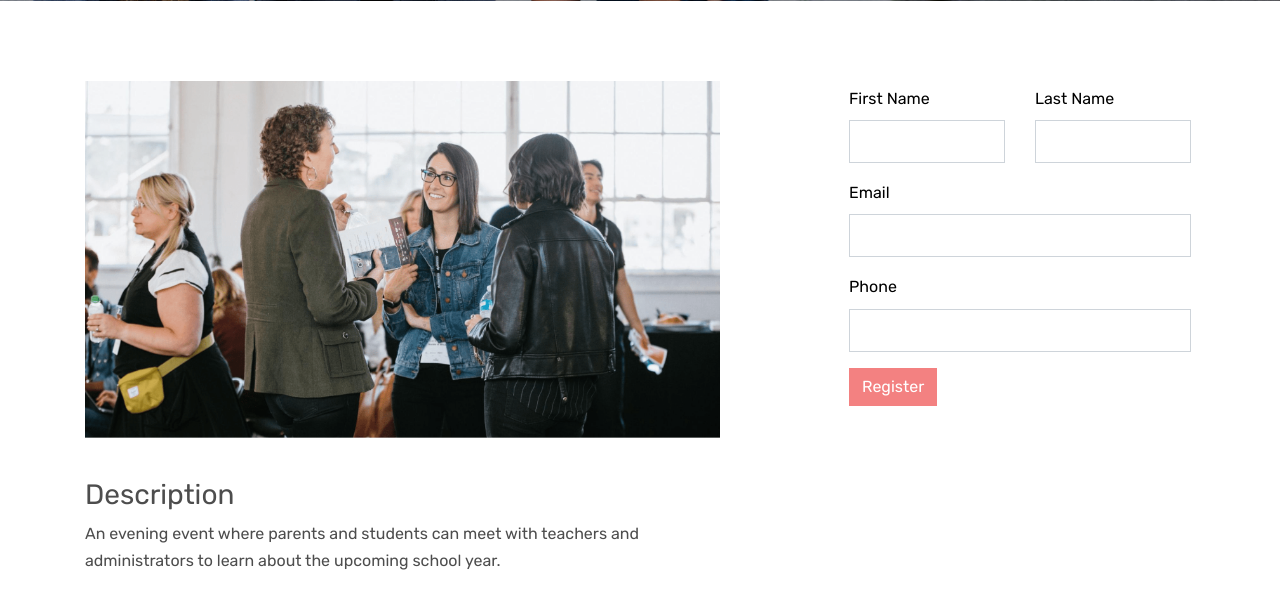
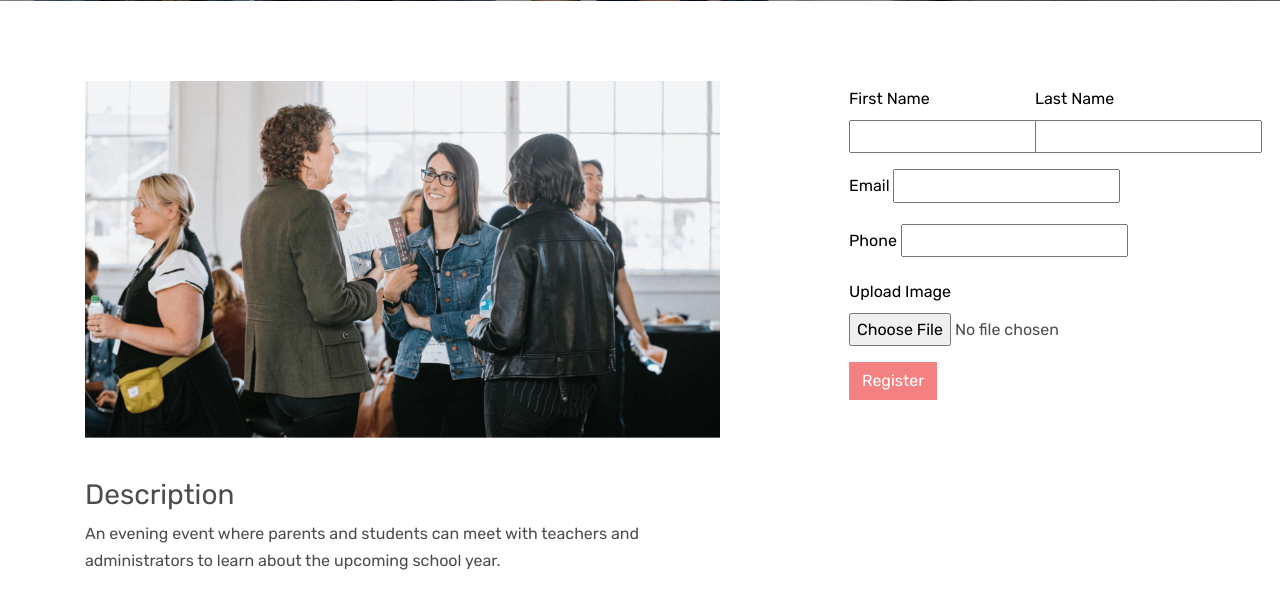
Before and after one commit to abduljalilmemon/Event-Management-System, a Django app: template app/templates/app/detail.html in a window 1280 px wide. Shown: the part 499-1104 px from the top of the page. Run offline with Django 5.2, Linux system fonts and the light colour scheme; the template is opened without the code that fills it: values that come from a table or form of the project are taken from there, others are empty; data comes from the database, SQL or seed files in the repository; both versions use the stored data as it was after the commit; some libraries are stand-ins or nearby versions; some web fonts are replaced.

Commit message:
added support for handling profile images for participant

```diff
--- a/app/forms.py
+++ b/app/forms.py
@@ -11,3 +11,6 @@ class AddParticipantForm(forms.ModelForm):
     class Meta:
         model = Participant
         fields = '__all__'
+
+    def clean_email(self):
+        return self.cleaned_data.get('email')
--- a/app/models.py
+++ b/app/models.py
@@ -49,8 +49,7 @@ class Participant(models.Model):
     last_name = models.CharField(max_length=100)
     email = models.EmailField(max_length=50, unique=True)
     phone_number = models.CharField(validators=[phone_regex], max_length=17, blank=True)
-    profile_image = models.ImageField(max_length=255, upload_to=get_profile_image_filepath, null=True, blank=True,
-                                      default=get_default_profile_image)
+    profile_image = models.ImageField(upload_to="images/", null=True, blank=True)
 
     def get_profile_image_filename(self):
         return str(self.profile_image)[str(self.profile_image).index('profile_images/' + str(self.pk) + "/"):]
--- a/app/templates/app/detail.html
+++ b/app/templates/app/detail.html
@@ -33,27 +33,41 @@
 
 
             <div class="col-lg-4 ml-auto">
-                <form action="{% url 'detail' %}" class="p-1 bg-white" method="post">
+                <form method="post" class="p-1 bg-white" enctype='multipart/form-data'>
+
+
+                    {% csrf_token %}
+<!--                    <div class="image-container" id="id_image_container">-->
+<!--                        <img class="border border-dark rounded-circle img-fluid mx-auto profile-image"-->
+<!--                             src="{% static '/app/images/person_1.jpg' %}">-->
+<!--                        {{ form.profile_image }}-->
+<!--                    </div>-->
                     <div class="row form-group">
                         <div class="col-md-6 mb-3 mb-md-0">
-                            <label class="text-black" for="first_name">First Name</label>
-                            <input type="text" id="first_name" name="first_name" class="form-control">
+                            <label class="text-black">First Name</label>
+                            {{ form.first_name }}
                         </div>
                         <div class="col-md-6">
-                            <label class="text-black" for="last_name">Last Name</label>
-                            <input type="text" id="last_name" name="last_name" class="form-control">
+                            <label class="text-black">Last Name</label>
+                            {{ form.last_name }}
                         </div>
                     </div>
                     <div class="row form-group">
                         <div class="col-md-12">
-                            <label class="text-black" for="email">Email</label>
-                            <input type="email" id="email" name="email" class="form-control">
+                            <label class="text-black">Email</label>
+                            {{ form.email }}
                         </div>
                     </div>
                     <div class="row form-group">
                         <div class="col-md-12">
-                            <label class="text-black" for="phone">Phone</label>
-                            <input type="tel" id="phone" name="phone" class="form-control">
+                            <label class="text-black">Phone</label>
+                            {{ form.phone_number }}
+                        </div>
+                    </div>
+                    <div class="row form-group">
+                        <div class="col-md-12">
+                            <label class="text-black">Upload Image</label>
+                            {{ form.profile_image }}
                         </div>
                     </div>
                     <div class="row form-group">
--- a/app/urls.py
+++ b/app/urls.py
@@ -1,5 +1,9 @@
 from django.urls import path
 from . import views
+
+from django.conf import settings
+from django.conf.urls.static import static
+from django.contrib.staticfiles.urls import staticfiles_urlpatterns
 
 urlpatterns = [
     path('', views.home, name='home'),
@@ -11,3 +15,7 @@ urlpatterns = [
     path('import_events', views.import_events, name='import_events'),
     path('my-event', views.get_my_event, name='my-event'),
 ]
+
+if settings.DEBUG:
+    urlpatterns += static(settings.MEDIA_URL, document_root=settings.MEDIA_ROOT)
+    urlpatterns += staticfiles_urlpatterns()
--- a/backend/urls.py
+++ b/backend/urls.py
@@ -16,8 +16,10 @@ Including another URLconf
 """
 from django.contrib import admin
 from django.urls import path, include
+from django.conf import settings
+from django.conf.urls.static import static
 
 urlpatterns = [
     path('admin/', admin.site.urls),
     path('', include('app.urls')),
-]
+] + static(settings.MEDIA_URL, document_root=settings.MEDIA_ROOT)
```
Also changed, not shown: app/views.py (+17 -8 lines), backend/settings.py (+16 -5 lines), app/migrations/0006_participant_profile_image.py (added), app/migrations/0007_alter_participant_profile_image.py (added), db.sqlite3, media/images/Wallpaper-Lava-Render-Digital-Digital-Art-Abstract-3d30.jpg (added).
